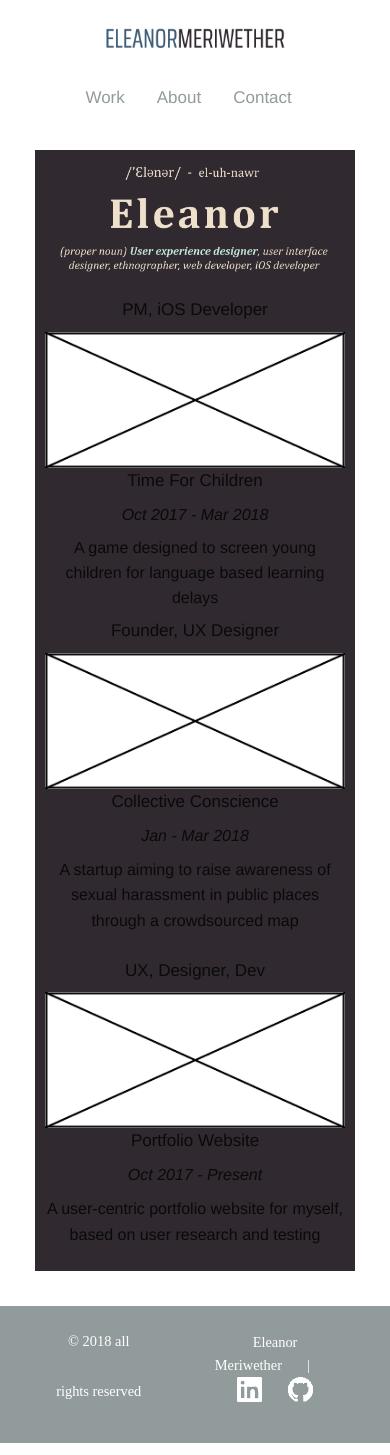
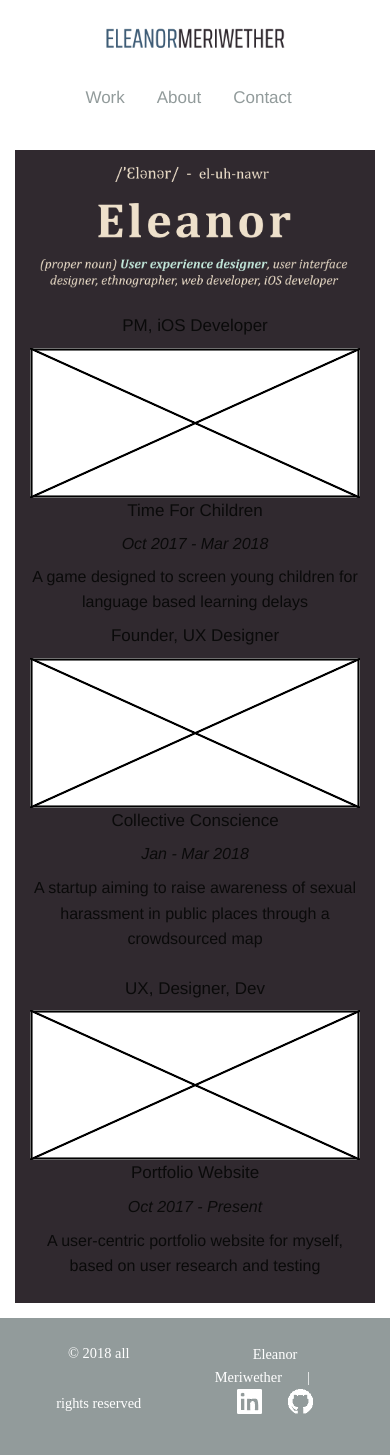
Before and after one commit to emeriwether/emeriwether.github.io, a Jekyll site: the page built from index.html, in a window 390 px wide. Built offline with Jekyll 4.4.1, drawn with Linux system fonts in a browser that asks for light colours; some web fonts are replaced.

Commit message:
reduce margin around content for small screens

```diff
--- a/css/app.css
+++ b/css/app.css
@@ -15,6 +15,10 @@
         padding: 15px 25px 25px 25px;
     }
 
+    #content {
+        margin: 0 15px 15px 15px;
+    }
+
 }
 
 @media screen and (min-width: 39.939em) {
@@ -25,6 +29,10 @@
 
     article {
         padding: 45px 65px 65px 65px;
+    }
+
+    #content {
+        margin: 0 35px 35px 35px;
     }
 }
 
--- a/css/home.css
+++ b/css/home.css
@@ -1,6 +1,5 @@
 #content {
     background: #30292F;
-    margin: 0 35px 35px 35px;
 }
 
 #content-bg {
```
